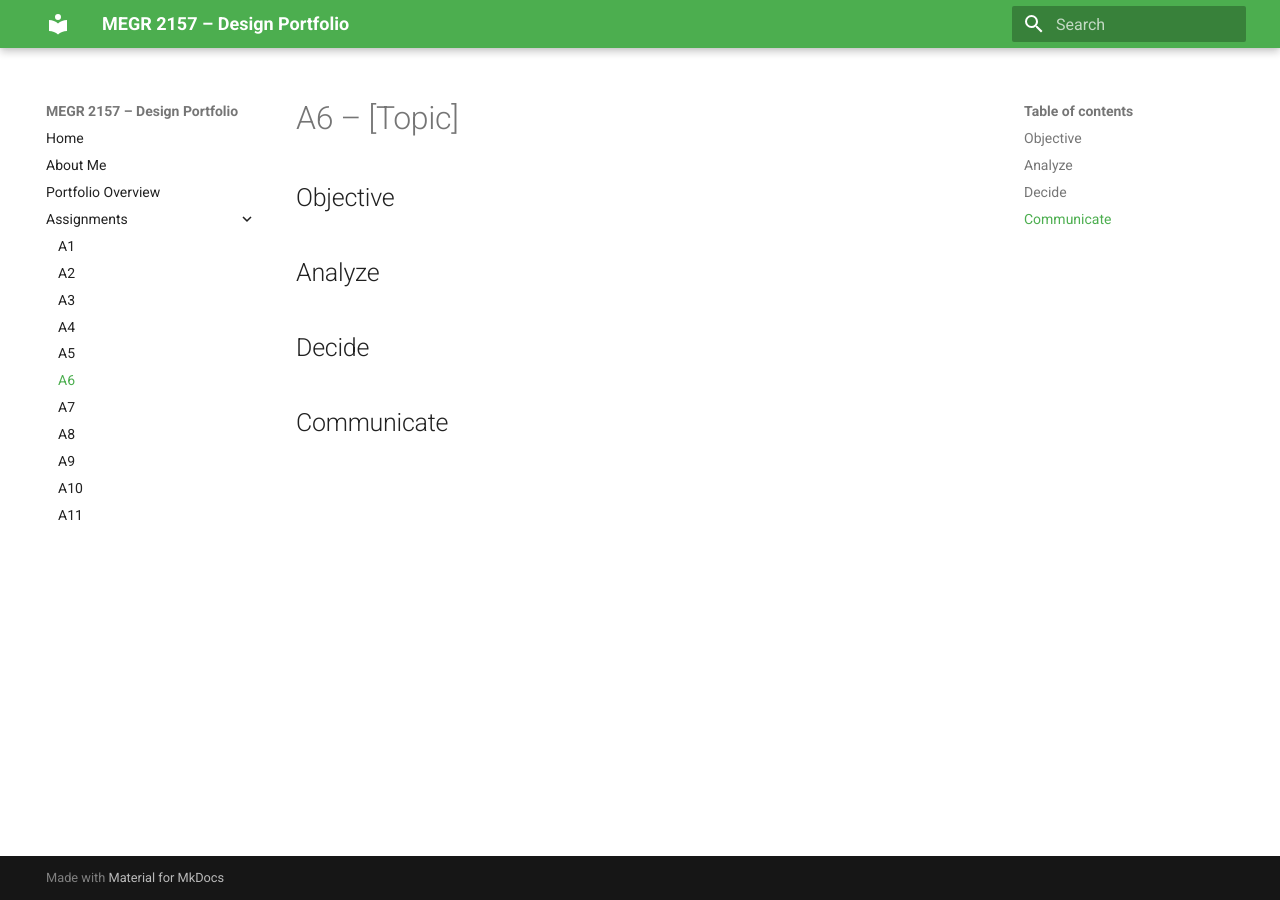
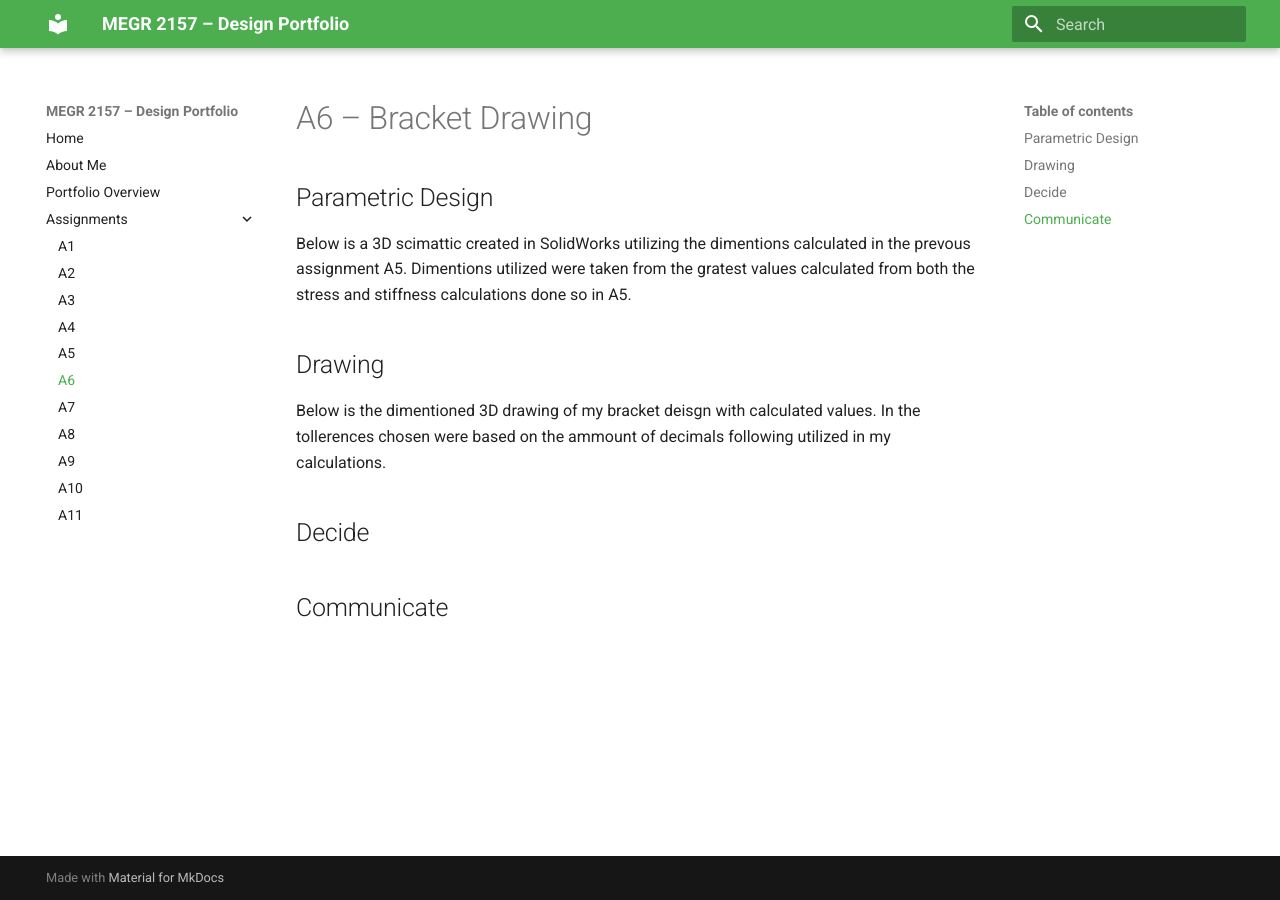
Before and after one commit to GavinWinningham/design-projects-portfolio, an MkDocs documentation site: the page built from docs/assignments/A06/index.md, in a window 1280 px wide. Built offline with MkDocs 1.6.1 and Material for MkDocs 9.7.7, drawn with Linux system fonts in a browser that asks for light colours.

Commit message:
Update index.md

```diff
--- a/docs/assignments/A06/index.md
+++ b/docs/assignments/A06/index.md
@@ -1,9 +1,13 @@
-# A6 – [Topic]
+# A6 – Bracket Drawing
 
-## Objective
+## Parametric Design
+
+Below is a 3D scimattic created in SolidWorks utilizing the dimentions calculated in the prevous assignment A5. Dimentions utilized were taken from the gratest values calculated from both the stress and stiffness calculations done so in A5.
 
 
-## Analyze
+## Drawing
+
+Below is the dimentioned 3D drawing of my bracket deisgn with calculated values. In the tollerences chosen were based on the ammount of decimals following utilized in my calculations.
 
 
 ## Decide
```
